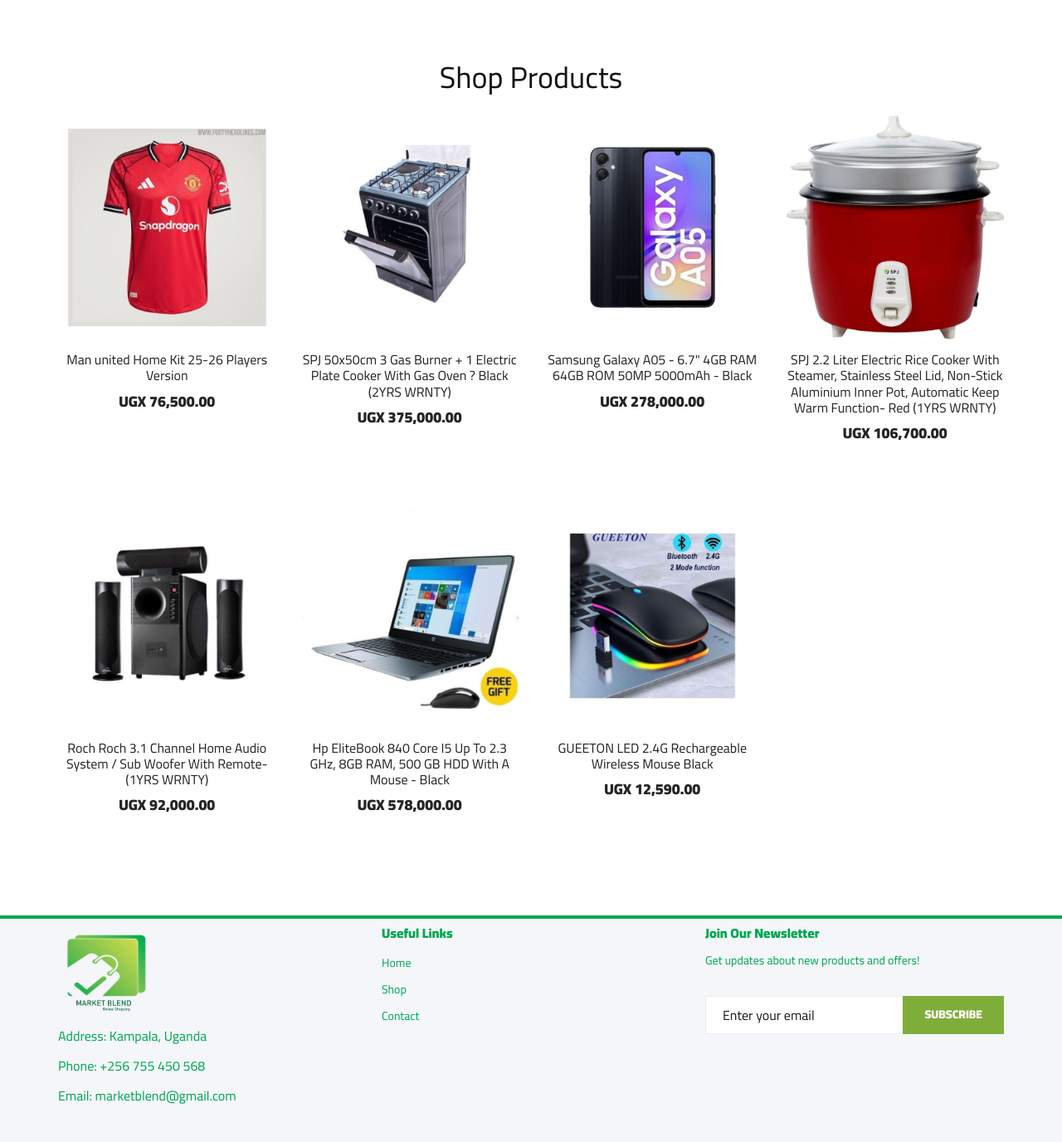
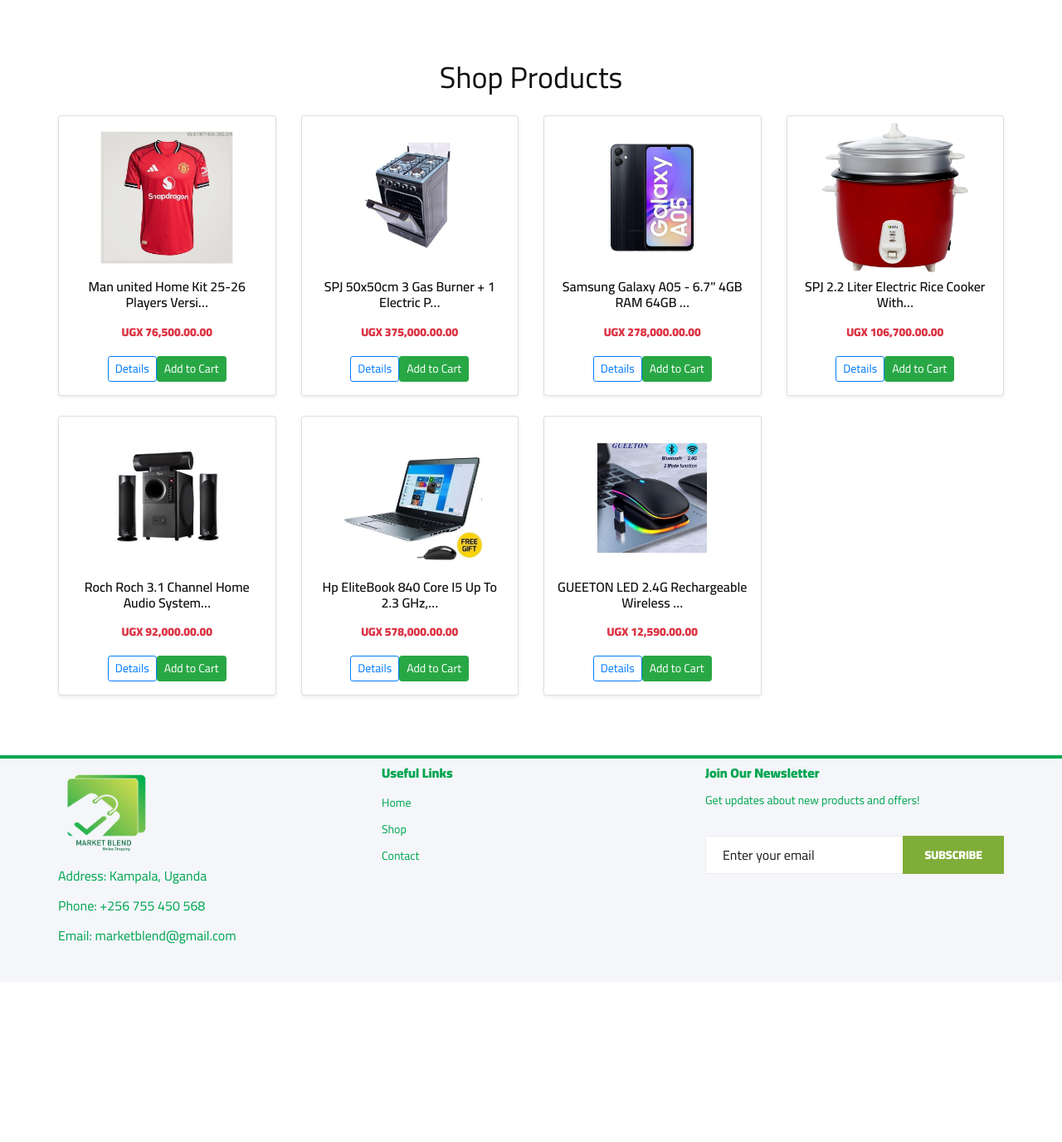
Before and after one commit to clovis-4458/marketblend, a Django app: page /shop/ in a window 1280 px wide. Shown: the part 209-1585 px from the top of the page at 83% size. After the commit the page ends 1346 px from the top, so only its background shows below. Run offline with Django 5.2, Linux system fonts and the light colour scheme; data comes from the database, SQL or seed files in the repository; both versions use the stored data as it was after the commit; some libraries are stand-ins or nearby versions.

Commit message:
Initial website upload

```diff
--- a/products/templates/products/shop.html
+++ b/products/templates/products/shop.html
@@ -10,29 +10,32 @@
 
     <div class="row">
         {% for product in products %}
-        <div class="col-lg-3 col-md-4 col-sm-6 mb-4">
-            <div class="featured__item">
-                <div class="featured__item__pic set-bg"
-                     data-setbg="{% if product.image %}{{ product.image.url }}{% else %}{% static 'img/no-image.png' %}{% endif %}">
-                    <ul class="featured__item__pic__hover">
+        <div class="col-6 col-sm-4 col-md-3 mb-4">
+            <div class="card shadow-sm text-center p-2 h-100" style="min-height: 300px;">
 
-                        <!-- 🛒 Add to Cart button (submits to cart:add_to_cart) -->
-                        <li>
-                            <form action="{% url 'cart:add_to_cart' product.id %}" method="post" class="d-inline">
-                                {% csrf_token %}
-                                <input type="hidden" name="quantity" value="1">
-                                <input type="hidden" name="next" value="{{ request.path }}">
-                                <button type="submit" style="border:none;background:none;">
-                                    <i class="fa fa-shopping-cart"></i>
-                                </button>
-                            </form>
-                        </li>
-                    </ul>
-                </div>
+                <!-- Product Image -->
+                <img src="{% if product.image %}{{ product.image.url }}{% else %}{% static 'img/no-image.png' %}{% endif %}"
+                     class="card-img-top"
+                     style="height: 180px; object-fit: contain;"
+                     alt="{{ product.name }}">
 
-                <div class="featured__item__text">
-                    <h6><a href="#">{{ product.name }}</a></h6>
-                    <h5>UGX {{ product.price|intcomma }}</h5>
+                <!-- Product Info -->
+                <div class="card-body p-2 d-flex flex-column justify-content-between">
+                    <div>
+                        <h5 class="card-title">{{ product.name|truncatechars:40 }}</h5>
+                        <p class="text-danger fw-bold mb-2">UGX {{ product.price|intcomma }}.00</p>
+                    </div>
+
+                    <!-- Buttons -->
+                    <div class="d-flex justify-content-center gap-1 flex-wrap mt-2">
+                        <a href="{% url 'shop_details' product.id %}" class="btn btn-outline-primary btn-sm">Details</a>
+
+                        <form action="{% url 'cart:add_to_cart' product.id %}" method="POST">
+                            {% csrf_token %}
+                            <input type="hidden" name="quantity" value="1">
+                            <button type="submit" class="btn btn-success btn-sm">Add to Cart</button>
+                        </form>
+                    </div>
                 </div>
             </div>
         </div>
@@ -41,12 +44,4 @@
         {% endfor %}
     </div>
 </div>
-
-
-<script>
-    $('.set-bg').each(function () {
-        var bg = $(this).data('setbg');
-        $(this).css('background-image', 'url(' + bg + ')');
-    });
-</script>
 {% endblock %}
```
Also changed, not shown: db.sqlite3.
